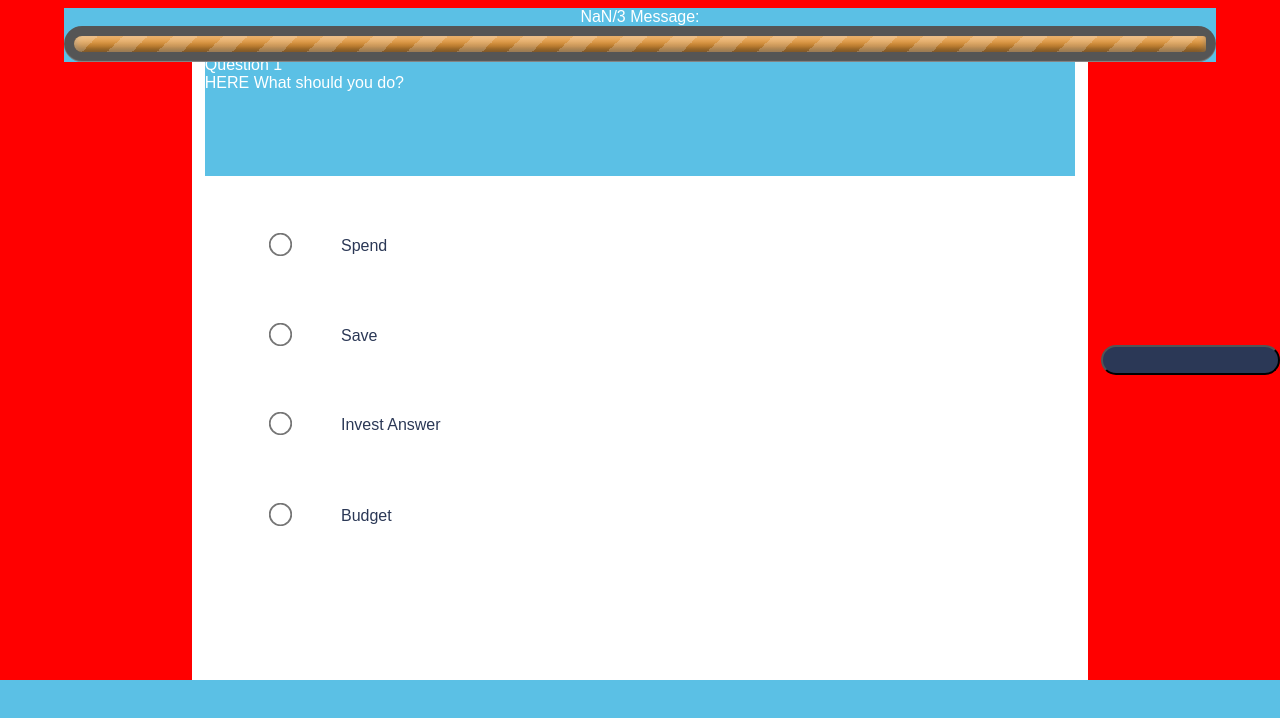
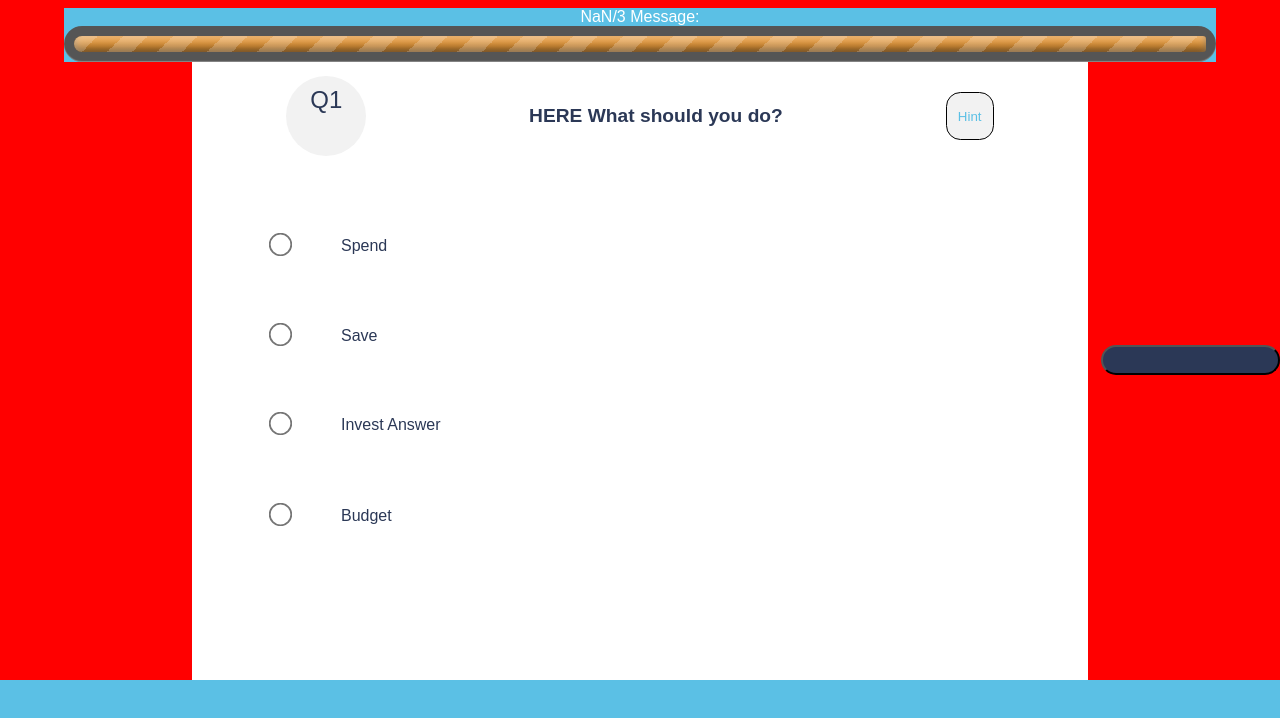
Before and after one commit to janusshanp/financial-wellness-app, a React (Create React App) app: page /quiz in a window 1280 px wide. Shown: the top 718 px of the page. Built offline with nearby package versions, Linux system fonts and the light colour scheme; the HTML template or start-up script is replaced by a standard one.

Commit message:
Add hint button (incomplete)

```diff
--- a/src/components/QuizComponents/QuestionContainer/QuestionContainer.css
+++ b/src/components/QuizComponents/QuestionContainer/QuestionContainer.css
@@ -0,0 +1,66 @@
+.question-container,.question-container>*{
+  background: white;
+  color:#2B3856;
+}
+.question-container{
+  display: flex;
+  flex-direction: row;
+  /* flex-wrap:wrap; */
+  justify-content:space-around;
+  align-items: center;
+}
+/* .question-number{
+  background:#F2F2F2;
+  color:#2B3856;
+  font-weight: 400;
+  height:100%;
+  border-radius:90%;
+  padding:6vh;
+  flex: 50%;
+} */
+
+
+/* .question-hint{
+  background:#F2F2F2;
+  color:#5BC0E5;
+  font-weight: 400;
+  height:100%;
+  border-radius:50%;
+  padding:2vh;
+  flex: 50%;
+} */
+.circle-hint {
+  width: 6vmin;
+  height: 6vmin;
+  line-height: 4vmin;
+  border-radius: 50%;
+  font-size: 1.5vmin;
+  background: #F2F2F2;
+  /* text-align: center; */
+  color: #5BC0E5
+}
+
+.circle-question-number {
+  width: 10vmin;
+  height: 10vmin;
+  line-height: 6vmin;
+  border-radius: 50%;
+  font-size: 3vmin;
+  background: #F2F2F2;
+  text-align: center;
+  color: #2B3856
+}
+.question-string{
+  text-align: center;
+  font-weight: 700;
+  font-size:larger;
+}
+
+.hint-button{
+  width:100%;
+  height: 100%;
+  background:inherit;
+  color:inherit;
+  border-radius: 30%;
+  border:1px solid black;
+}
--- a/src/components/QuizComponents/QuestionContainer/QuestionContainer.jsx
+++ b/src/components/QuizComponents/QuestionContainer/QuestionContainer.jsx
@@ -2,6 +2,9 @@ import { useEffect } from 'react';
 import './QuestionContainer.css'
 
 function QuestionContainer({questions, currentQuestion, setCurrentQuestion}) {
+  function hintClick(){
+    console.log('hint');
+  }
   useEffect(()=>{
     console.log('QUESTIONS',questions);
     // setOptions(questions && randomizeAnswerOrder([...questions[currentQuestion]?.answers]))
@@ -9,11 +12,13 @@ function QuestionContainer({questions, currentQuestion, setCurrentQuestion}) {
 
   return (
     <div className="question-container">
-      <div className="question-number"> Question {currentQuestion +1}
+      <div className="question-number circle-question-number"> Q{currentQuestion +1}
       </div>
-      <div className='question'>
+      <div className='question-string'>
         HERE {questions[currentQuestion].question}
       </div>
+      <div className='question-hint circle-hint'><button onClick={hintClick} className='hint-button'>Hint
+        </button></div>
     </div>
   )
 }
```
